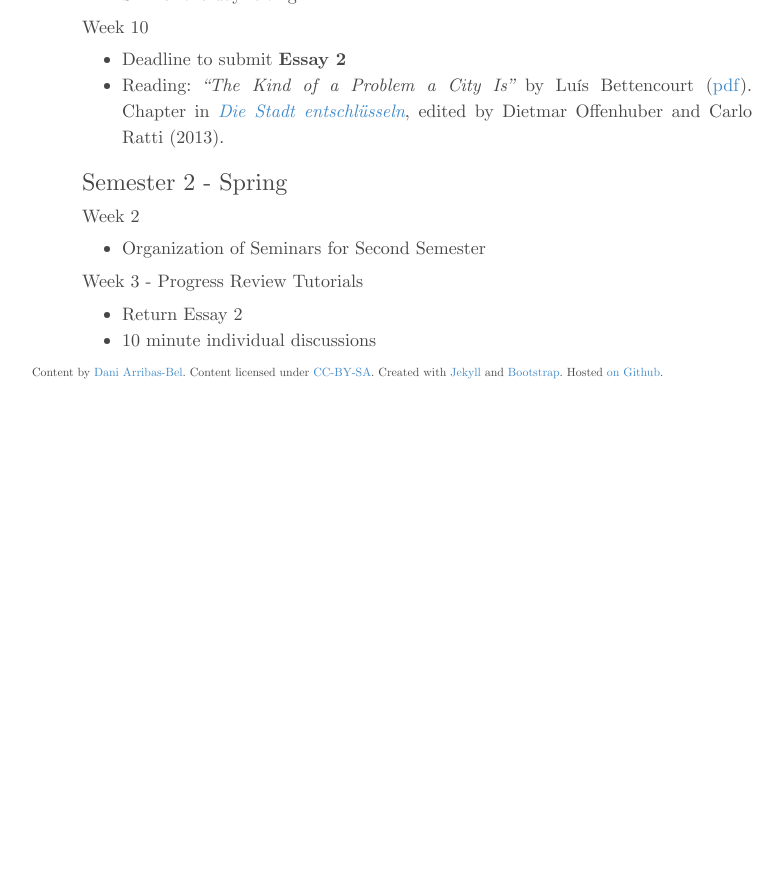
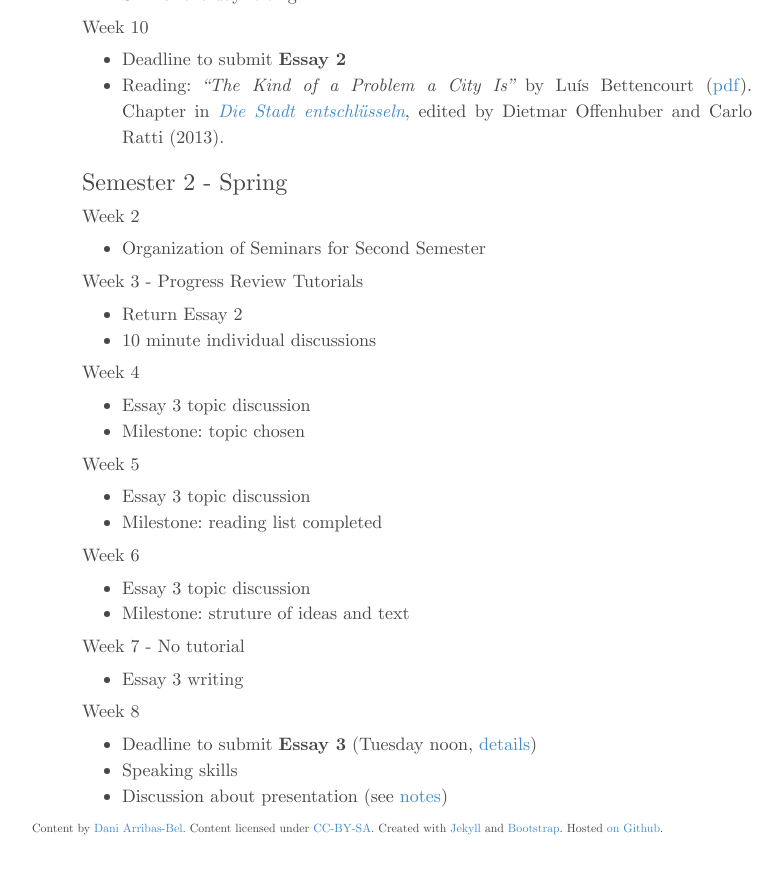
Before and after one commit to darribas/GGM-105_14-15, a Jekyll site: the page built from syllabus.md, in a window 1280 px wide and 900 px high, scrolled down 1715 px. Shown: the top 874 px of the window, without its empty margins (223-1006 px from the left). Built offline with Jekyll 4.4.1, drawn with Linux system fonts in a browser that asks for light colours; nearby versions of some CDN libraries; before the commit the page ends 2159 px from its top, so only the background shows below that.

Commit message:
Adding details on Essay 3 and on syllabus for S3

```diff
--- a/syllabus.md
+++ b/syllabus.md
@@ -96,3 +96,29 @@ Jacobs (1961). Pages 50-54
 
 * Return Essay 2
 * 10 minute individual discussions
+
+#### Week 4
+
+- Essay 3 topic discussion
+- Milestone: topic chosen
+
+#### Week 5
+
+- Essay 3 topic discussion
+- Milestone: reading list completed
+
+#### Week 6
+
+- Essay 3 topic discussion
+- Milestone: struture of ideas and text
+
+#### Week 7 - No tutorial
+
+- Essay 3 writing
+
+#### Week 8
+
+* Deadline to submit **Essay 3** (Tuesday noon,
+  [details](assignments/essay03.html))
+* Speaking skills
+* Discussion about presentation (see [notes](notes/speaking.html))
```
Also changed, not shown: _assignments/essay03.md (+18 -3 lines), _assignments/presentation.md (+7 -2 lines).
